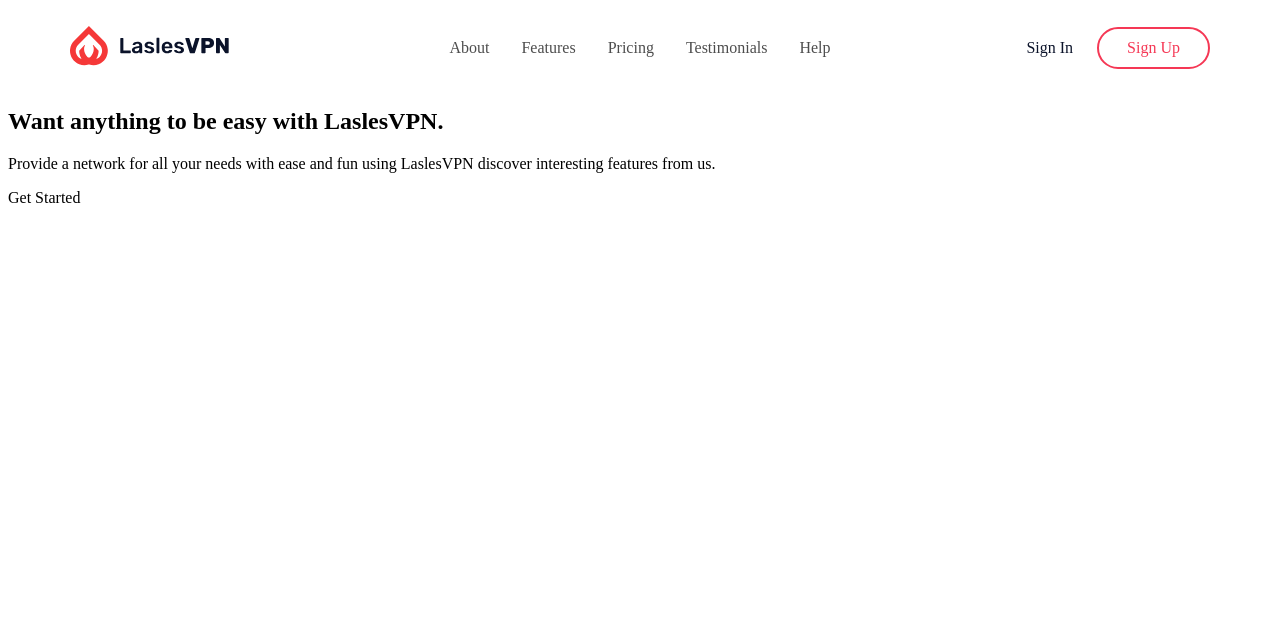
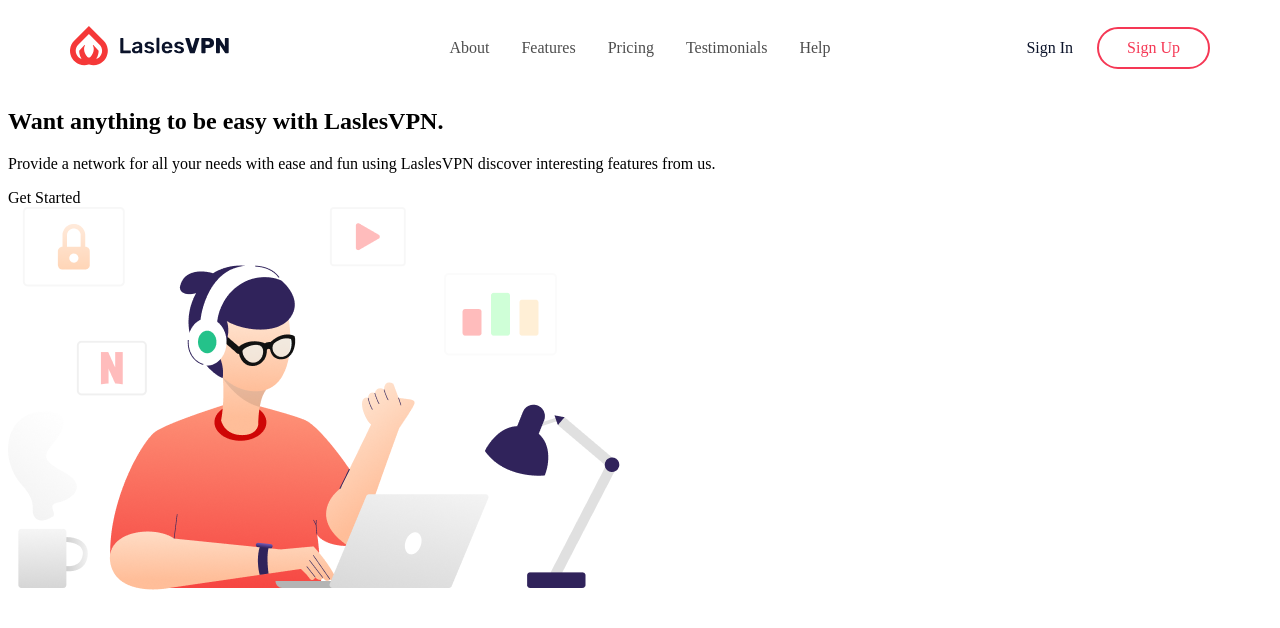
Before and after one commit to emilypnascimento/laslesvpn, a React (Vite) app: page / in a window 1280 px wide. Shown: the top 628 px of the page. Built offline with nearby package versions, Linux system fonts and the light colour scheme.

Commit message:
feat: add hero illustration

```diff
--- a/src/components/Hero/Hero.tsx
+++ b/src/components/Hero/Hero.tsx
@@ -1,3 +1,5 @@
+import heroImage from '../../assets/images/Hero.png';
+
 export default function Hero() {
     return (
         <section className='hero'>
@@ -13,6 +15,12 @@ export default function Hero() {
                     <span className='hero__cta'>Get Started</span>
                 </div>
             </div>
+
+            <img
+                className='hero__image'
+                src={heroImage}
+                alt='Ilustração de uma pessoa usando o notebook com a LaslesVPN'
+            />
         </section>
     );
 }
```
Also changed, not shown: src/assets/images/Hero.png (added). Lines whose indentation alone changed are shown as unchanged.
